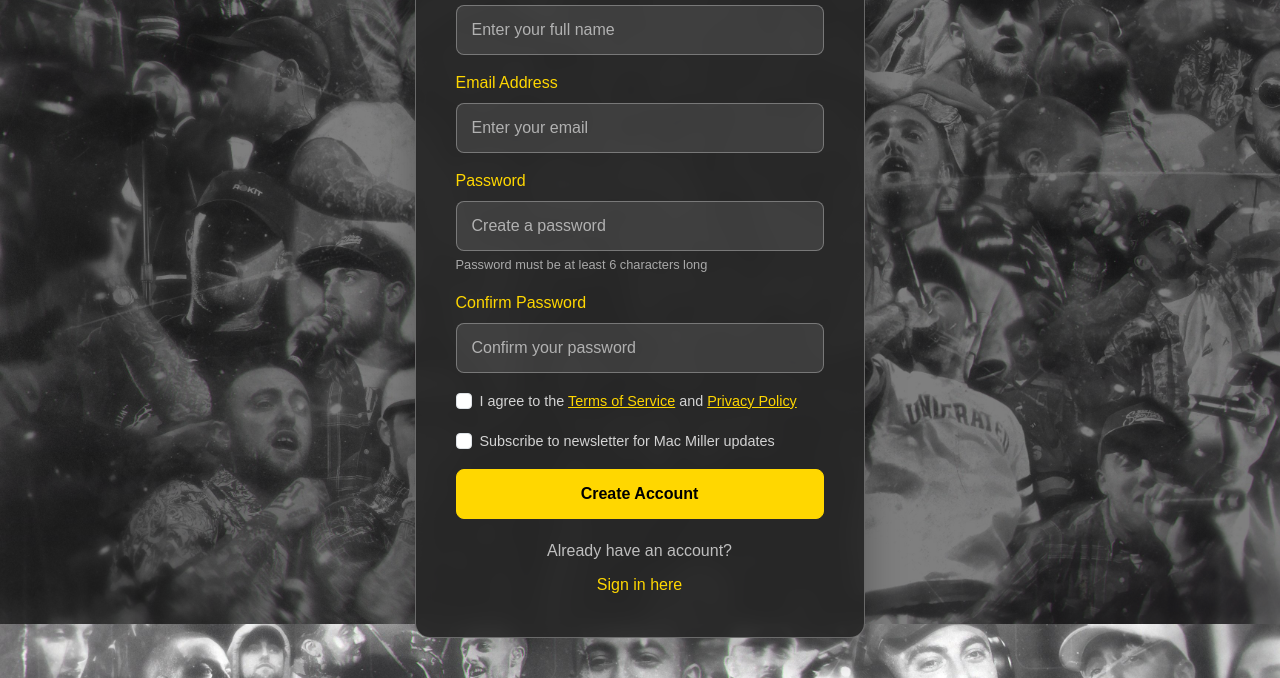
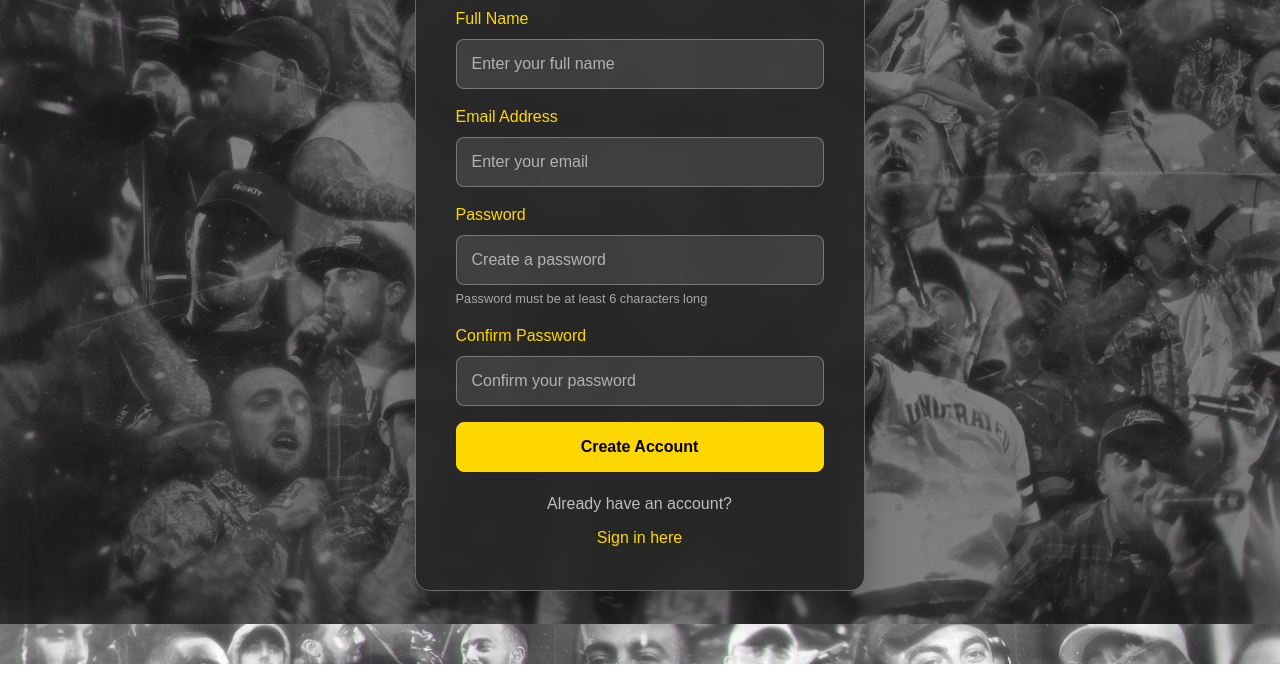
Before and after one commit to nealegajc/cssxbootstrapV2, a plain HTML site: page pages/register.html in a window 1280 px wide. Shown: the part 176-854 px from the top of the page. Drawn offline with nearby package versions, Linux system fonts and the light colour scheme.

Commit message:
Remove terms and newsletter checkboxes from registration form; clean up related validation logic

```diff
--- a/js/register.js
+++ b/js/register.js
@@ -10,7 +10,6 @@ document.addEventListener('DOMContentLoaded', function() {
             const email = document.getElementById('email').value;
             const password = document.getElementById('password').value;
             const confirmPassword = document.getElementById('confirmPassword').value;
-            const terms = document.getElementById('terms').checked;
 
             // Validation
             if (!fullName || !email || !password || !confirmPassword) {
@@ -28,11 +27,6 @@ document.addEventListener('DOMContentLoaded', function() {
                 return;
             }
 
-            if (!terms) {
-                alert('Please agree to the Terms of Service and Privacy Policy');
-                return;
-            }
-
             // Success
             alert('Account created successfully! Redirecting to login...');
             // Redirect to login page after successful registration
--- a/pages/register.html
+++ b/pages/register.html
@@ -58,18 +58,6 @@
                                 <label for="confirmPassword" class="form-label">Confirm Password</label>
                                 <input type="password" class="form-control" id="confirmPassword" placeholder="Confirm your password" required>
                             </div>
-                            <div class="mb-3 form-check">
-                                <input type="checkbox" class="form-check-input" id="terms" required>
-                                <label class="form-check-label" for="terms" style="color: rgba(255, 255, 255, 0.8); font-size: 0.9rem;">
-                                    I agree to the <a href="#" style="color: #ffd700;">Terms of Service</a> and <a href="#" style="color: #ffd700;">Privacy Policy</a>
-                                </label>
-                            </div>
-                            <div class="mb-3 form-check">
-                                <input type="checkbox" class="form-check-input" id="newsletter">
-                                <label class="form-check-label" for="newsletter" style="color: rgba(255, 255, 255, 0.8); font-size: 0.9rem;">
-                                    Subscribe to newsletter for Mac Miller updates
-                                </label>
-                            </div>
                             <div class="d-grid">
                                 <button type="submit" class="btn btn-primary">Create Account</button>
                             </div>
```
Also changed, not shown: styles.css (added).
